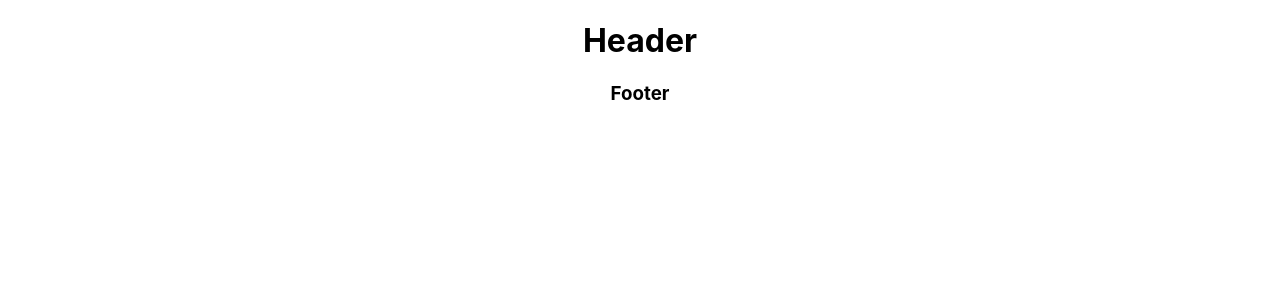
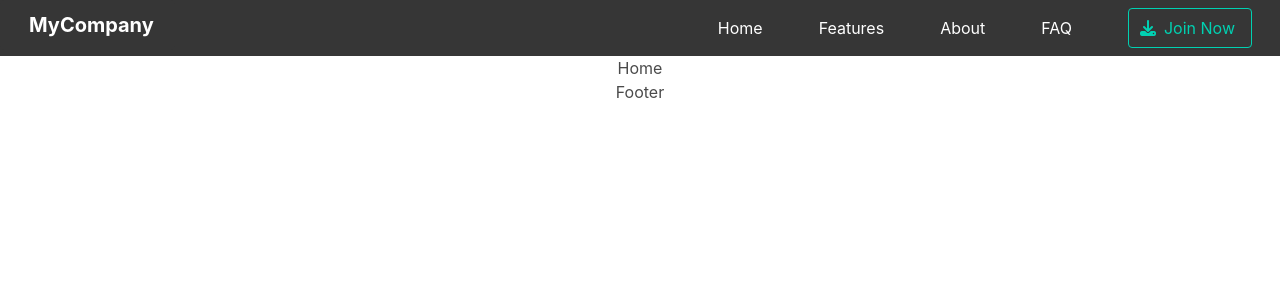
Before and after one commit to jonrhymes/mycompany-react, a React (Create React App) app in the folder react-compare/: page / in a window 1280 px wide. Shown: the top 300 px of the page. Built offline with nearby package versions, Linux system fonts and the light colour scheme.

Commit message:
links refresh page

```diff
--- a/react-compare/package.json
+++ b/react-compare/package.json
@@ -10,6 +10,7 @@
     "node-sass": "^5.0.0",
     "react": "^17.0.1",
     "react-dom": "^17.0.1",
+    "react-router-dom": "^5.2.0",
     "react-scripts": "4.0.3",
     "web-vitals": "^1.1.0"
   },
--- a/react-compare/public/index.html
+++ b/react-compare/public/index.html
@@ -2,6 +2,7 @@
 <html lang="en">
   <head>
     <meta charset="utf-8" />
+    <script src="https://use.fontawesome.com/faea14d831.js"></script>
     <link rel="icon" href="%PUBLIC_URL%/favicon.ico" />
     <meta name="viewport" content="width=device-width, initial-scale=1" />
     <meta name="theme-color" content="#000000" />
--- a/react-compare/src/App.js
+++ b/react-compare/src/App.js
@@ -1,11 +1,19 @@
 import './App.scss';
-import Header from './components/Header/Header'
-import Footer from './components/Footer/Footer'
+import 'bulma';
+import Header from './components/Header/Header';
+import Footer from './components/Footer/Footer';
+import Home from './components/Home/Home';
+import Faq from './components/Faq/Faq';
+import { Route, Switch } from 'react-router-dom';
 
 function App() {
   return (
     <div className="App">
       <Header></Header>
+      <Switch>
+        <Route exact path="/"><Home /></Route>
+        <Route path="/faq"><Faq /></Route>
+      </Switch>
       <Footer></Footer>
     </div>
   );
--- a/react-compare/src/App.scss
+++ b/react-compare/src/App.scss
@@ -1,38 +1,3 @@
 .App {
   text-align: center;
 }
-
-.App-logo {
-  height: 40vmin;
-  pointer-events: none;
-}
-
-@media (prefers-reduced-motion: no-preference) {
-  .App-logo {
-    animation: App-logo-spin infinite 20s linear;
-  }
-}
-
-.App-header {
-  background-color: #282c34;
-  min-height: 100vh;
-  display: flex;
-  flex-direction: column;
-  align-items: center;
-  justify-content: center;
-  font-size: calc(10px + 2vmin);
-  color: white;
-}
-
-.App-link {
-  color: #61dafb;
-}
-
-@keyframes App-logo-spin {
-  from {
-    transform: rotate(0deg);
-  }
-  to {
-    transform: rotate(360deg);
-  }
-}
--- a/react-compare/src/components/FAQ/FAQ.js
+++ b/react-compare/src/components/FAQ/FAQ.js
@@ -0,0 +1,9 @@
+function Faq() {
+    return (
+        <>
+            <h3>FAQ</h3>
+        </>
+    );
+  }
+
+export default Faq;
--- a/react-compare/src/components/Header/Header.js
+++ b/react-compare/src/components/Header/Header.js
@@ -1,9 +1,47 @@
+import '../Header/Header.scss'
+import { BrowserRouter as Router, Link } from 'react-router-dom';
+
 function Header() {
+
     return (
         <>
-            <h1>Header</h1>
+            <nav className="navbar is-dark" role="navigation" aria-label="main navigation">
+
+            <div className="navbar-brand">
+                <button id="brand" className="button is-dark is-medium">MyCompany</button>
+
+                <button class="navbar-burger" aria-label="menu" aria-expanded="false" data-target="navbarBasicExample">
+                    <span aria-hidden="true"></span>
+                    <span aria-hidden="true"></span>
+                    <span aria-hidden="true"></span>
+                </button>
+            </div>
+
+            <div id="navbarBasicExample" className="navbar-menu">
+                    <div className="navbar-end">
+                        <Router forceRefresh={true}>
+                            <Link to="/" className="navbar-item">Home</Link>
+                            <Link to="/faq" className="navbar-item">Features</Link>
+                            <Link to="/faq" className="navbar-item">About</Link>
+                            <Link to="/faq" className="navbar-item">FAQ</Link>
+                        </Router>
+
+                        <div className="navbar-item">
+                        <div className="buttons">
+                        <button className="button is-primary is-outlined">
+                            <span className="icon">
+                            <i className="fa fa-download"></i>
+                            </span>
+                            <span>Join Now</span>
+                        </button>
+                        </div>
+                    </div>
+                </div>
+            </div>
+            </nav>
         </>
     );
   }
 
+
   export default Header;
--- /dev/null
+++ b/react-compare/src/components/Header/Header.scss
@@ -0,0 +1,20 @@
+.navbar-end > .navbar-item {
+    padding: 0.5rem 1.75rem;
+}
+
+#brand {
+    font-weight: bold;
+    padding-left: 1.75rem;
+  }
+
+.navbar {
+    background-color: #383838;
+    a:hover {
+        color: gray;
+    }
+}
+
+a.r-item {
+    color: #C1C1C1;
+    padding: 0.5rem 1.75rem;
+}
--- /dev/null
+++ b/react-compare/src/components/Home/Home.js
@@ -0,0 +1,9 @@
+function Home() {
+    return (
+        <>
+            <h1>Home</h1>
+        </>
+    );
+}
+
+export default Home;
--- a/react-compare/src/index.js
+++ b/react-compare/src/index.js
@@ -3,10 +3,14 @@ import ReactDOM from 'react-dom';
 import './index.css';
 import App from './App';
 import reportWebVitals from './reportWebVitals';
+import { BrowserRouter as Router } from 'react-router-dom';
+
 
 ReactDOM.render(
   <React.StrictMode>
-    <App />
+    <Router>
+      <App />
+    </Router>
   </React.StrictMode>,
   document.getElementById('root')
 );
```
Also changed, not shown: 1 other file (tests, documents, lock files or other folders).
